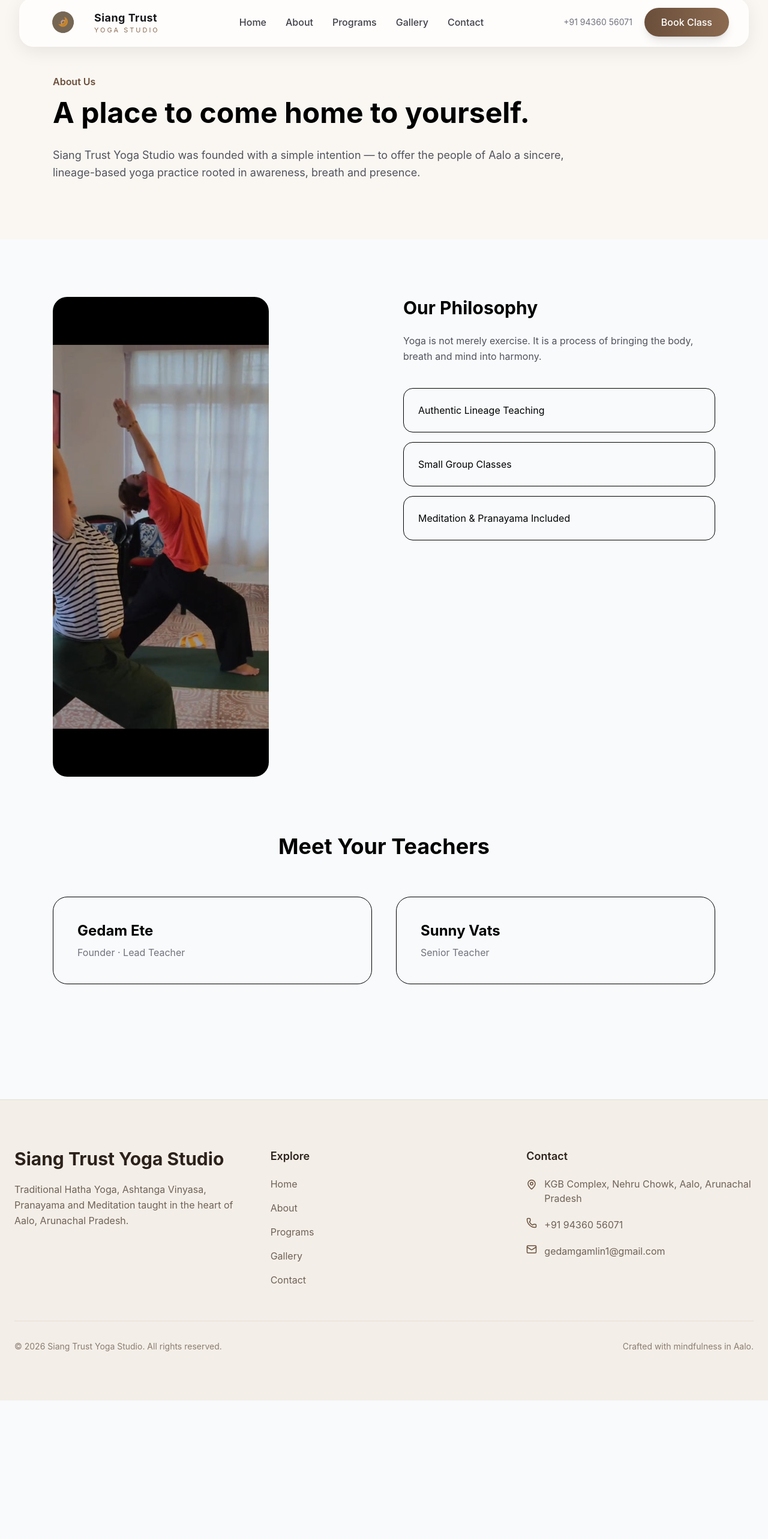
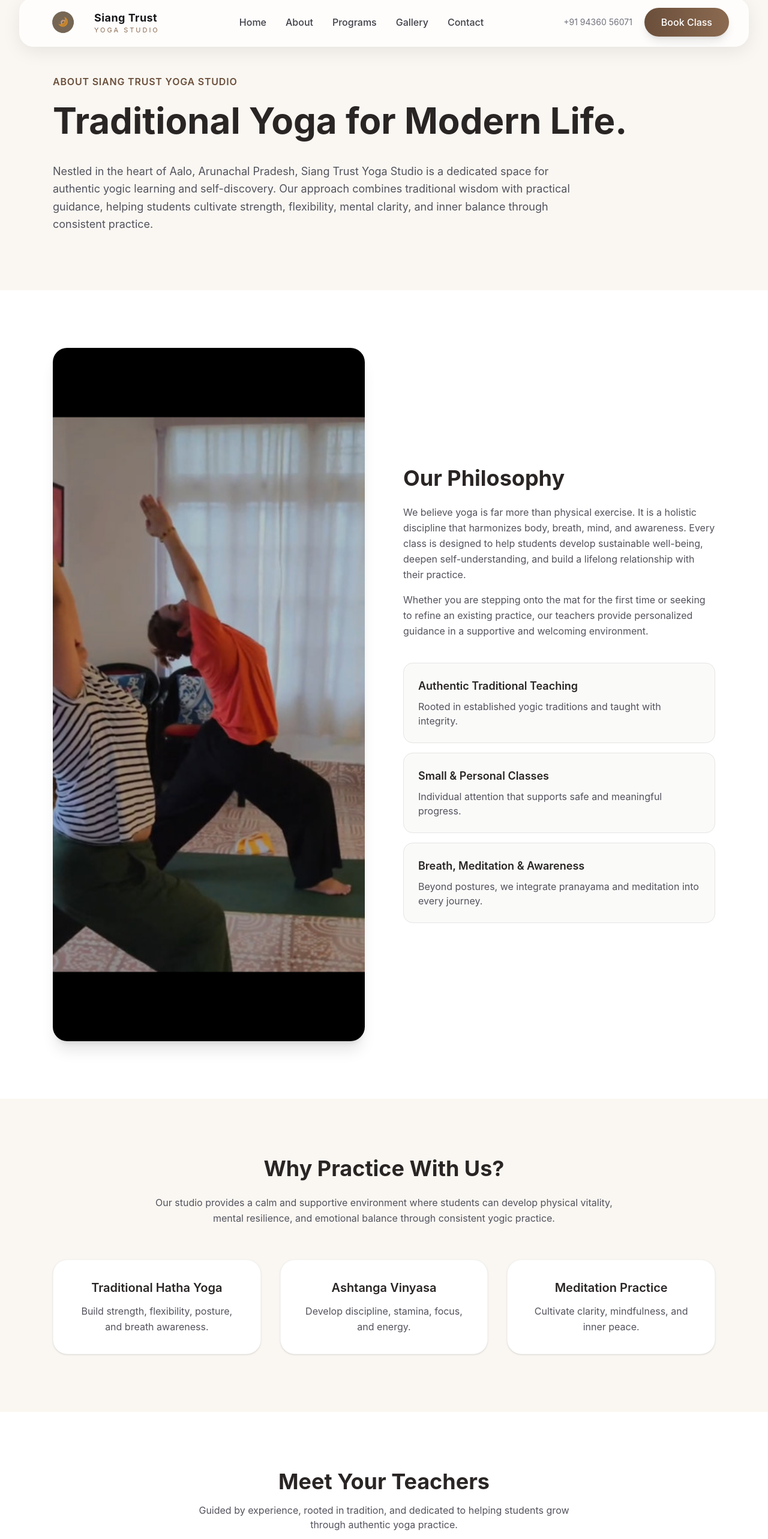
Before and after one commit to tunu7/siangtrust, a React (Vite) app: page /about in a window 1280 px wide. Shown: the part 20-2586 px from the top of the page at 60% size. Before the commit the page ends 2355 px from the top, so only its background shows below. Built offline with nearby package versions, Linux system fonts and the light colour scheme.

Commit message:
about page

```diff
--- a/src/pages/About.tsx
+++ b/src/pages/About.tsx
@@ -1,6 +1,9 @@
 import MainLayout from "../layouts/MainLayout";
 import { Helmet } from "react-helmet-async";
-import images from "../assets/studioyoga.jpg";
+import { motion } from "framer-motion";
+import studioImage from "../assets/studioyoga.jpg";
+import gedamEte from "../assets/gedamete.jpg";
+import sunnyVats from "../assets/sunnyvats.jpg";
 
 function About() {
   return (
@@ -9,104 +12,242 @@ function About() {
         <title>About | Siang Trust Yoga Studio</title>
       </Helmet>
 
+      {/* HERO SECTION */}
       <section className="pt-36 pb-24 bg-[#FAF7F2]">
         <div className="max-w-6xl mx-auto px-6">
-
-          <span className="text-[#6B4F3B] font-semibold">
-            About Us
+          <span className="text-[#6B4F3B] font-semibold uppercase tracking-wider">
+            About Siang Trust Yoga Studio
           </span>
 
-          <h1 className="text-5xl font-bold mt-4">
-            A place to come home to yourself.
+          <h1 className="text-5xl md:text-6xl font-bold mt-4 leading-tight text-stone-800">
+            Traditional Yoga for Modern Life.
           </h1>
 
           <p className="mt-8 text-lg text-zinc-600 leading-relaxed max-w-4xl">
-            Siang Trust Yoga Studio was founded with a simple intention —
-            to offer the people of Aalo a sincere, lineage-based yoga
-            practice rooted in awareness, breath and presence.
+            Nestled in the heart of Aalo, Arunachal Pradesh, Siang Trust Yoga
+            Studio is a dedicated space for authentic yogic learning and
+            self-discovery. Our approach combines traditional wisdom with
+            practical guidance, helping students cultivate strength,
+            flexibility, mental clarity, and inner balance through consistent
+            practice.
           </p>
-
         </div>
       </section>
 
-      <section className="py-24">
-        <div className="max-w-6xl mx-auto px-6 grid lg:grid-cols-2 gap-16">
+      {/* PHILOSOPHY SECTION */}
+      <section className="py-24 bg-white">
+        <div className="max-w-6xl mx-auto px-6 grid lg:grid-cols-2 gap-16 items-center">
+          <motion.div
+            initial={{ opacity: 0, x: -30 }}
+            whileInView={{ opacity: 1, x: 0 }}
+            viewport={{ once: true }}
+          >
+            <img
+              src={studioImage}
+              alt="Siang Trust Yoga Studio"
+              className="rounded-3xl shadow-xl w-full h-full object-cover"
+            />
+          </motion.div>
 
-          <img
-            src={images}
-            className="rounded-3xl"
-          />
-
-          <div>
-            <h2 className="text-3xl font-bold">
+          <motion.div
+            initial={{ opacity: 0, x: 30 }}
+            whileInView={{ opacity: 1, x: 0 }}
+            viewport={{ once: true }}
+          >
+            <h2 className="text-4xl font-bold text-stone-800">
               Our Philosophy
             </h2>
 
             <p className="mt-6 text-zinc-600 leading-relaxed">
-              Yoga is not merely exercise.
-              It is a process of bringing the body,
-              breath and mind into harmony.
+              We believe yoga is far more than physical exercise. It is a
+              holistic discipline that harmonizes body, breath, mind, and
+              awareness. Every class is designed to help students develop
+              sustainable well-being, deepen self-understanding, and build a
+              lifelong relationship with their practice.
+            </p>
+
+            <p className="mt-4 text-zinc-600 leading-relaxed">
+              Whether you are stepping onto the mat for the first time or
+              seeking to refine an existing practice, our teachers provide
+              personalized guidance in a supportive and welcoming environment.
             </p>
 
             <div className="space-y-4 mt-10">
+              <ValueCard
+                title="Authentic Traditional Teaching"
+                description="Rooted in established yogic traditions and taught with integrity."
+              />
 
-              <div className="p-6 border rounded-2xl">
-                Authentic Lineage Teaching
-              </div>
+              <ValueCard
+                title="Small & Personal Classes"
+                description="Individual attention that supports safe and meaningful progress."
+              />
 
-              <div className="p-6 border rounded-2xl">
-                Small Group Classes
-              </div>
-
-              <div className="p-6 border rounded-2xl">
-                Meditation & Pranayama Included
-              </div>
-
+              <ValueCard
+                title="Breath, Meditation & Awareness"
+                description="Beyond postures, we integrate pranayama and meditation into every journey."
+              />
             </div>
-          </div>
-
+          </motion.div>
         </div>
       </section>
 
-      <section className="pb-24">
+      {/* WHY PRACTICE WITH US */}
+      <section className="py-24 bg-[#FAF7F2]">
+        <div className="max-w-6xl mx-auto px-6 text-center">
+          <h2 className="text-4xl font-bold text-stone-800">
+            Why Practice With Us?
+          </h2>
+
+          <p className="mt-6 text-zinc-600 max-w-3xl mx-auto leading-relaxed">
+            Our studio provides a calm and supportive environment where
+            students can develop physical vitality, mental resilience, and
+            emotional balance through consistent yogic practice.
+          </p>
+
+          <div className="grid md:grid-cols-3 gap-8 mt-14">
+            <FeatureCard
+              title="Traditional Hatha Yoga"
+              description="Build strength, flexibility, posture, and breath awareness."
+            />
+
+            <FeatureCard
+              title="Ashtanga Vinyasa"
+              description="Develop discipline, stamina, focus, and energy."
+            />
+
+            <FeatureCard
+              title="Meditation Practice"
+              description="Cultivate clarity, mindfulness, and inner peace."
+            />
+          </div>
+        </div>
+      </section>
+
+      {/* TEACHERS */}
+      <section className="py-24 bg-white">
         <div className="max-w-6xl mx-auto px-6">
-
-          <h2 className="text-4xl font-bold text-center">
+          <h2 className="text-4xl font-bold text-center text-stone-800">
             Meet Your Teachers
           </h2>
 
+          <p className="text-center text-zinc-600 mt-4 max-w-2xl mx-auto">
+            Guided by experience, rooted in tradition, and dedicated to helping
+            students grow through authentic yoga practice.
+          </p>
+
           <div className="grid md:grid-cols-2 gap-10 mt-16">
-
             <TeacherCard
+              image={gedamEte}
               name="Gedam Ete"
-              role="Founder · Lead Teacher"
+              role="Founder & Lead Teacher"
+              description="RYT 500 Hours (Traditional Yoga) and MA in Yoga. Dedicated to preserving authentic yogic teachings and guiding students toward holistic well-being."
             />
 
             <TeacherCard
+              image={sunnyVats}
               name="Sunny Vats"
               role="Senior Teacher"
+              description="RYT 300 Hours from Bihar School of Yoga. Specializes in integrating traditional yogic principles with accessible daily practice."
             />
-
           </div>
-
         </div>
       </section>
 
+      {/* MISSION */}
+      <section className="pb-24 bg-[#FAF7F2]">
+        <div className="max-w-4xl mx-auto px-6 text-center">
+          <h2 className="text-4xl font-bold text-stone-800">
+            Our Mission
+          </h2>
+
+          <p className="mt-6 text-lg text-zinc-600 leading-relaxed">
+            To make authentic yoga accessible to the people of Aalo and beyond,
+            fostering healthier bodies, calmer minds, and more conscious living
+            through dedicated practice and compassionate teaching.
+          </p>
+        </div>
+      </section>
     </MainLayout>
   );
 }
 
+/* COMPONENTS */
+
+function ValueCard({
+  title,
+  description,
+}: {
+  title: string;
+  description: string;
+}) {
+  return (
+    <div className="p-6 border border-stone-200 rounded-2xl bg-stone-50">
+      <h3 className="font-semibold text-lg text-stone-800">
+        {title}
+      </h3>
+
+      <p className="mt-2 text-zinc-600">
+        {description}
+      </p>
+    </div>
+  );
+}
+
+function FeatureCard({
+  title,
+  description,
+}: {
+  title: string;
+  description: string;
+}) {
+  return (
+    <div className="bg-white rounded-3xl p-8 shadow-sm border border-stone-100 hover:shadow-lg transition-all duration-300">
+      <h3 className="font-semibold text-xl text-stone-800">
+        {title}
+      </h3>
+
+      <p className="mt-3 text-zinc-600 leading-relaxed">
+        {description}
+      </p>
+    </div>
+  );
+}
+
 function TeacherCard({
+  image,
   name,
   role,
+  description,
 }: {
+  image: string;
   name: string;
   role: string;
+  description: string;
 }) {
   return (
-    <div className="border rounded-3xl p-10">
-      <h3 className="text-2xl font-bold">{name}</h3>
-      <p className="text-zinc-500 mt-2">{role}</p>
+    <div className="bg-white border border-stone-200 rounded-3xl overflow-hidden shadow-sm hover:shadow-xl transition-all duration-300">
+      <div className="h-96 overflow-hidden">
+        <img
+          src={image}
+          alt={name}
+          className="w-full h-full object-cover object-top hover:scale-105 transition-transform duration-700"
+        />
+      </div>
+
+      <div className="p-8">
+        <h3 className="text-2xl font-bold text-stone-800">
+          {name}
+        </h3>
+
+        <p className="text-[#6B4F3B] font-medium mt-2">
+          {role}
+        </p>
+
+        <p className="mt-4 text-zinc-600 leading-relaxed">
+          {description}
+        </p>
+      </div>
     </div>
   );
 }
```
